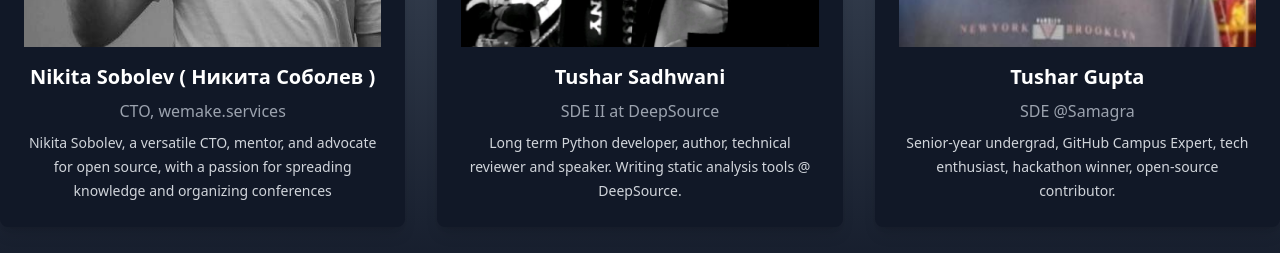
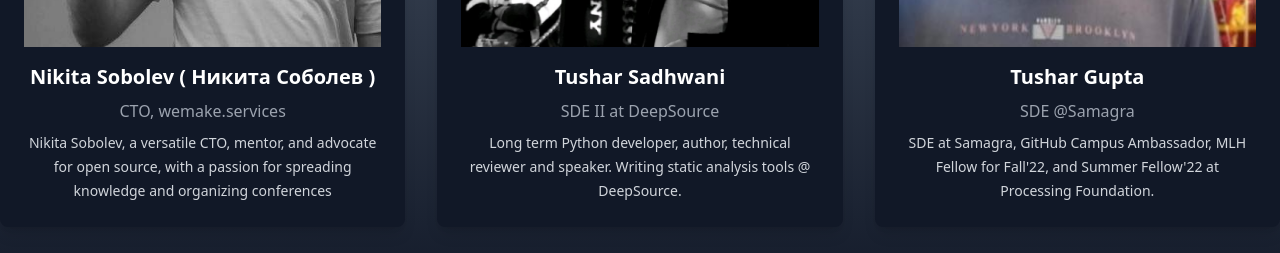
Before and after one commit to FOSS-Community/fosscu-conference, a React (Vite) app: page / in a window 1280 px wide. Shown: the part 2940-3193 px from the top of the page. Built offline with nearby package versions, Linux system fonts and the light colour scheme.

Commit message:
minor fix

```diff
--- a/src/components/Speakers.jsx
+++ b/src/components/Speakers.jsx
@@ -25,7 +25,7 @@ const Speakers = () => {
       title: "SDE @Samagra",
       image: TusharGupta,
       description:
-        "Senior-year undergrad, GitHub Campus Expert, tech enthusiast, hackathon winner, open-source contributor.",
+        "SDE at Samagra, GitHub Campus Ambassador, MLH Fellow for Fall'22, and Summer Fellow'22 at Processing Foundation.",
     },
   ];
 
@@ -80,7 +80,7 @@ const Speakers = () => {
                 <motion.img
                   src={speaker.image || nikita}
                   alt={speaker.name}
-                  className="mx-auto mb-4"
+                  className="mx-auto mb-4 w-[28rem]"
                 />
               </div>
               <h3 className="text-white text-xl font-semibold mb-2">
```
